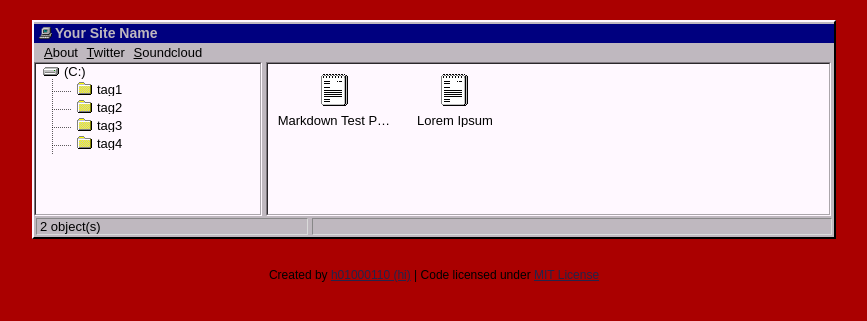
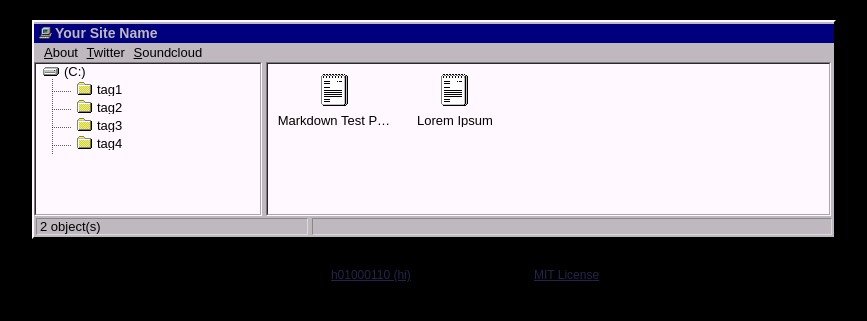
Before and after one commit to demonuser/demonuser.github.io, a Jekyll site: the page built from index.html, in a window 1280 px wide. Shown: the top 321 px of the page, without its empty margins (206-1073 px from the left). Built offline with Jekyll 4.4.1, drawn with Linux system fonts in a browser that asks for light colours.

Commit message:
Mr Hyde was here …

```diff
--- a/_sass/_main.scss
+++ b/_sass/_main.scss
@@ -1,5 +1,5 @@
 body {
-	background: #AA0000;
+	background: #000000;
 	font-family: sans-serif, serif, monospace;
 	font-size: 13px;
 }
```
